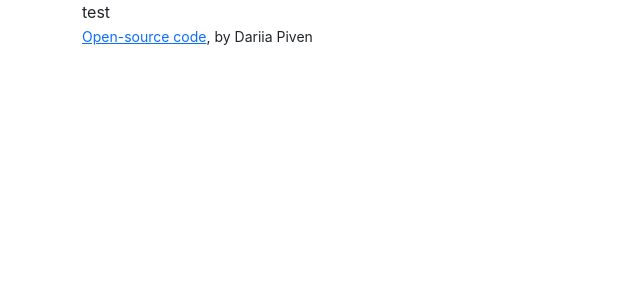
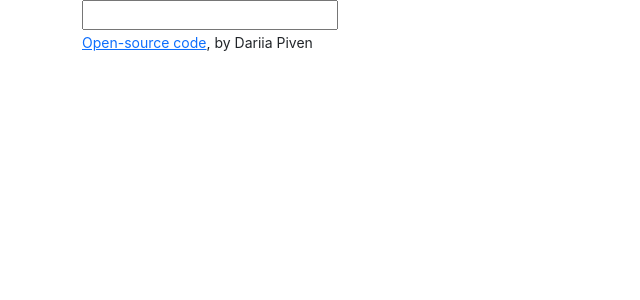
Before and after one commit to dashacherednichenko/react-dictionary, a React (Create React App) app: page / in a window 1280 px wide. Shown: the top 300 px of the page, without its empty margins (0-640 px from the left). Built offline with nearby package versions, Linux system fonts and the light colour scheme.

Commit message:
make search engine

```diff
--- a/src/Dictionary.js
+++ b/src/Dictionary.js
@@ -1,7 +1,23 @@
-import React from "react";
+import React, {useState} from "react";
 
 import "./Dictionary.css"
 
-export default function Dictionary(){
-    return <div className="Dictionary">test</div>;
+export default function Dictionary() {
+    let [keyword, setKeyword] = useState('');
+    function search(e){
+        e.preventDefault();
+        console.log("search", keyword);
+        alert(`User search for "${keyword}"`);
+    }
+
+    function handleSearchInputChange (e){
+        console.log("search.input", e.target.value);
+        setKeyword(e.target.value);
+    }
+
+    return (<div className="Dictionary">
+        <form onSubmit={search}>
+            <input type="search" onChange={handleSearchInputChange}/>
+        </form>
+    </div>);
 }
```
